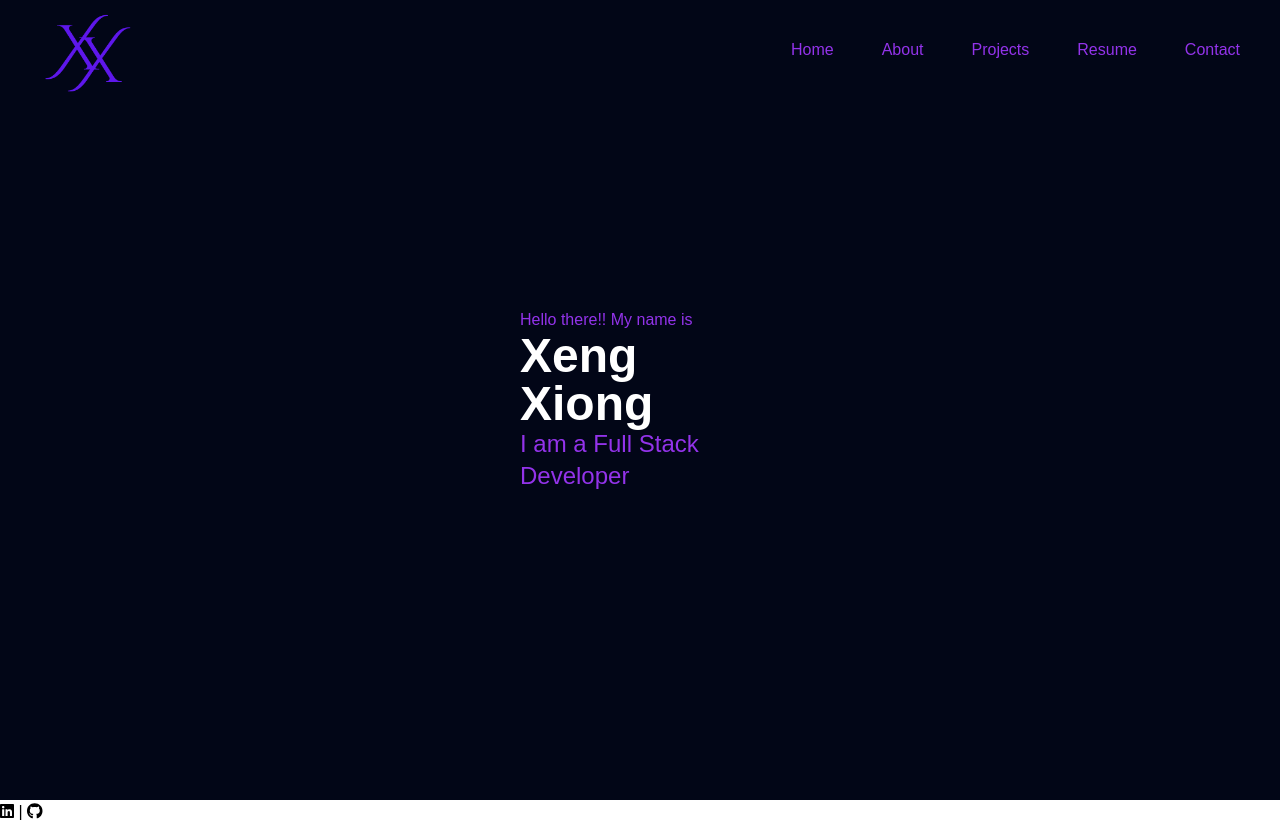
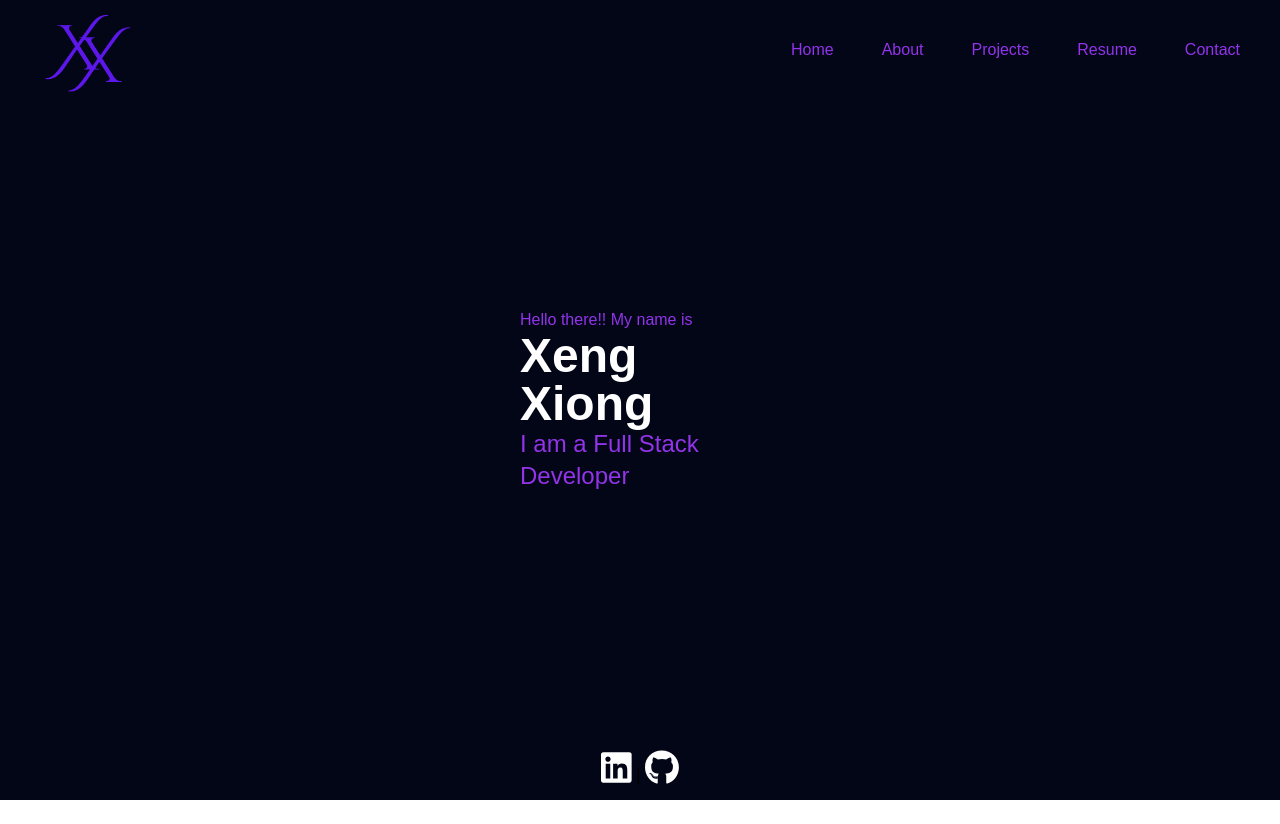
Before and after one commit to Freeway9527/Xxio_React-Portfolio, a React (Create React App) app: page / in a window 1280 px wide. After the commit the page ends 800 px from the top, so only its background shows below. Built offline with nearby package versions, Linux system fonts and the light colour scheme.

Commit message:
add codes for foot, apply css styling to icons and links

```diff
--- a/src/components/Footer.jsx
+++ b/src/components/Footer.jsx
@@ -1,12 +1,13 @@
 import React from 'react';
 import {FontAwesomeIcon} from '@fortawesome/react-fontawesome';
 import {faGithub, faLinkedin} from '@fortawesome/free-brands-svg-icons';
+import '../index.css';
 
 const Footer = () => {
     return (
       <footer>
         <div>
-          <a href="https://www.linkedin.com/" target="_blank" rel="noopener noreferrer">
+          <a href="https://www.linkedin.com/in/xeng-xiong-17a8b1268/" target="_blank" rel="noopener noreferrer">
             <FontAwesomeIcon icon={faLinkedin} />
           </a>
           {' | '}
--- a/src/index.css
+++ b/src/index.css
@@ -13,3 +13,19 @@
         @apply cursor-pointer;
     }
 }
+
+/* footer.css */
+footer {
+    position: fixed;
+    bottom: 0;
+    left: 0;
+    width: 100%;
+    padding: 5px;
+    text-align: center;
+    z-index: 1000;
+}
+
+footer a {
+    font-size: 35px;
+    color: white;
+}
```
